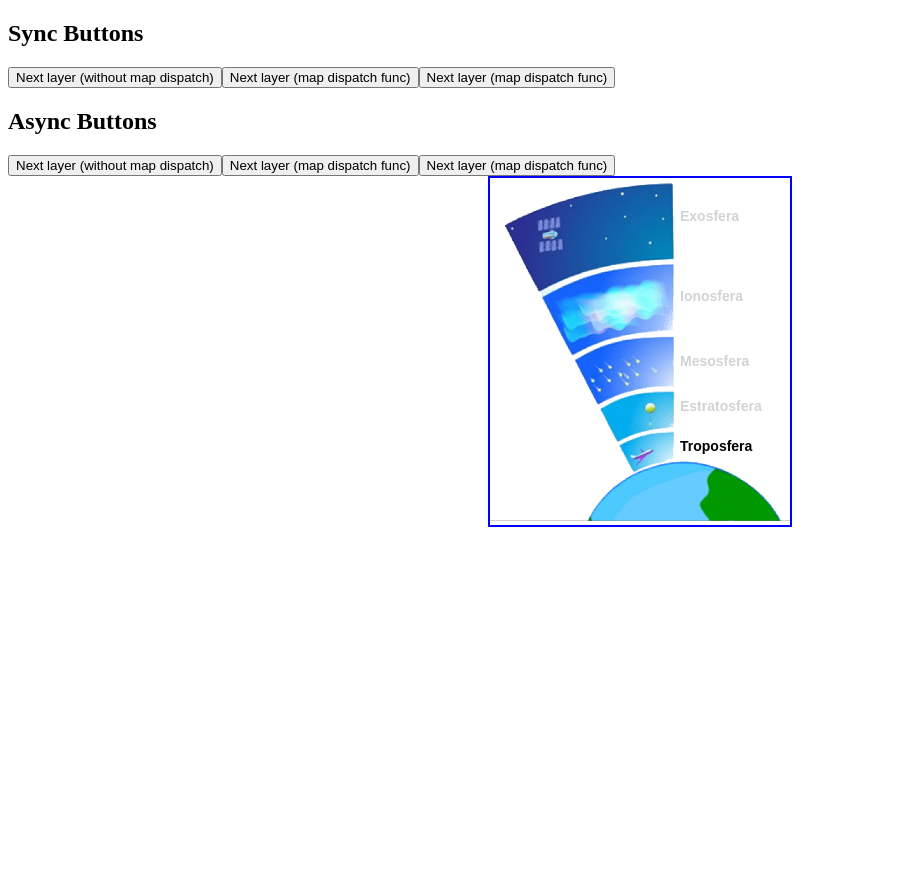
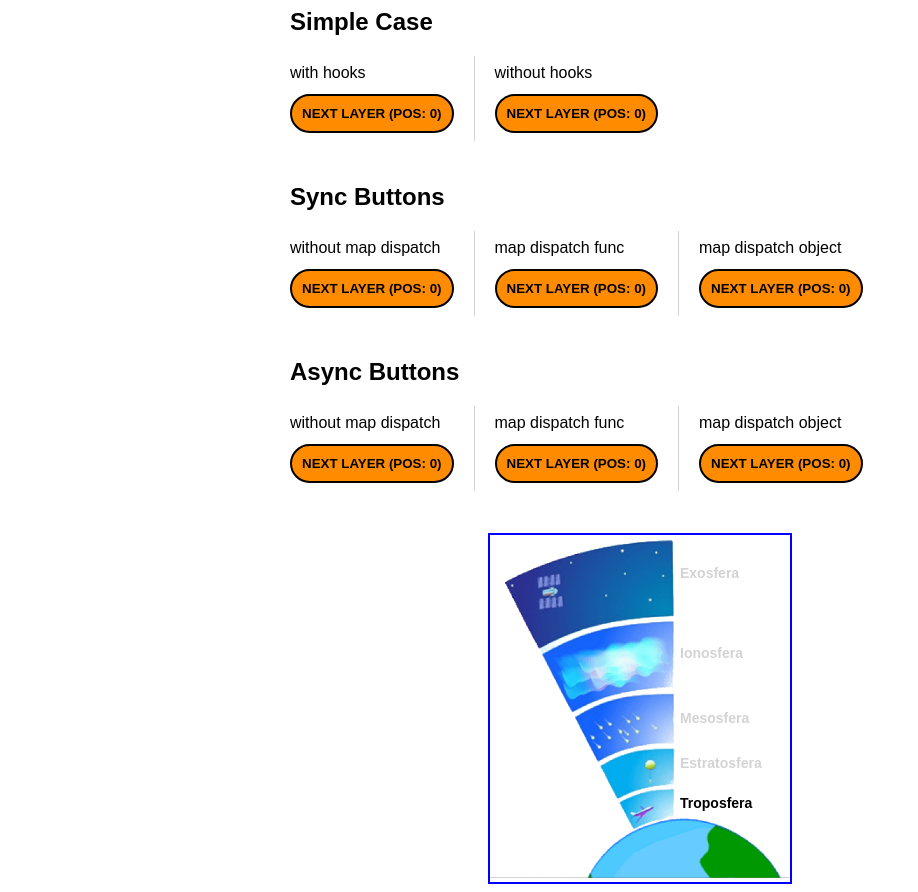
Before and after one commit to AlbertoRiesco/redux-example, a React (Create React App) app: page / in a window 1280 px wide. Shown: the whole page, without its empty margins (0-918 px from the left). Before the commit the page ends 800 px from the top, so only its background shows below. Built offline with nearby package versions, Linux system fonts and the light colour scheme.

Commit message:
feat: styles and simple case examples

```diff
--- a/src/App.js
+++ b/src/App.js
@@ -1,5 +1,7 @@
 import React from 'react';
 import { Atmosphere } from './components/Atmosphere/Atmosphere';
+import { WithHooksButton } from './components/WithHooksButton/WithHooksButton';
+import { WithoutHooksButton } from './components/WithoutHooksButton/WithoutHooksButton';
 import { ButtonWithoutMap } from './components/SyncButtons/ButtonWithoutMap';
 import { ButtonWithMapFunction } from './components/SyncButtons/ButtonWithMapFunction';
 import { ButtonWithMapObject } from './components/SyncButtons/ButtonWithMapObject';
@@ -8,18 +10,46 @@ import { ButtonWithMapFunction as AsyncButtonWithMapFunction } from './component
 import { ButtonWithMapObject as AsyncButtonWithMapObject } from './components/AsyncButtons/ButtonWithMapObject';
 import { Provider } from 'react-redux';
 import { store } from './redux/store/store';
+import styled from 'styled-components';
+
+const Container = styled.div`
+    max-width: 700px;
+    margin: 0 auto;
+    margin-bottom: 42px;
+`;
+
+const Title = styled.h2`
+    font-family: sans-serif;
+    margin-top: 0;
+`;
 
 function App() {
     return (
+
             <Provider store={store}>
-      <h2>Sync Buttons</h2>
+                <Container>
+                    <div>
+                        <Title>Simple Case</Title>
+                        <WithHooksButton />
+                        <WithoutHooksButton />
+                    </div>
+                </Container>
+                <Container>
+                    <div>
+                        <Title>Sync Buttons</Title>
                         <ButtonWithoutMap />
                         <ButtonWithMapFunction originalProp={true} />
                         <ButtonWithMapObject originalProp={true} />
-      <h2>Async Buttons</h2>
+                    </div>
+                </Container>
+                <Container>
+                    <div>
+                        <Title>Async Buttons</Title>
                         <AsyncButtonWithoutMap />
                         <AsyncButtonWithMapFunction originalProp={true} />
                         <AsyncButtonWithMapObject originalProp={true} />
+                    </div>
+                </Container>
                 <Atmosphere />
             </Provider>
     );
--- a/src/components/AsyncButtons/ButtonWithMapFunction.js
+++ b/src/components/AsyncButtons/ButtonWithMapFunction.js
@@ -1,6 +1,7 @@
 import React from 'react';
 import { connect } from 'react-redux';
 import { asyncSetAtmosphereLayerPosition } from '../../redux/ducks/atmosphere';
+import { StyledButton } from '../StyledButton/StyledButton';
 
 const Button = ({ atmosphereLayerPosition, atmosphereLayers, asyncSetAtmosphereLayerPosition }) => {
     const topPosition = atmosphereLayers.length - 1;
@@ -11,7 +12,12 @@ const Button = ({ atmosphereLayerPosition, atmosphereLayers, asyncSetAtmosphereL
     }
 
     return (
-        <button onClick={asyncSetAtmosphereLayerPosition(position)}>Next layer (map dispatch func)</button>
+        <StyledButton
+            onClick={asyncSetAtmosphereLayerPosition(position)}
+            label='map dispatch func'
+        >
+            Next layer (pos: { atmosphereLayerPosition })
+        </StyledButton>
     );
 };
 
--- a/src/components/AsyncButtons/ButtonWithMapObject.js
+++ b/src/components/AsyncButtons/ButtonWithMapObject.js
@@ -1,6 +1,7 @@
 import React from 'react';
 import { connect } from 'react-redux';
 import { asyncSetAtmosphereLayerPosition } from '../../redux/ducks/atmosphere';
+import { StyledButton } from '../StyledButton/StyledButton';
 
 const Button = ({ atmosphereLayerPosition, atmosphereLayers, asyncSetAtmosphereLayerPosition }) => {
     const topPosition = atmosphereLayers.length - 1;
@@ -11,7 +12,12 @@ const Button = ({ atmosphereLayerPosition, atmosphereLayers, asyncSetAtmosphereL
     }
 
     return (
-        <button onClick={() => asyncSetAtmosphereLayerPosition(position)}>Next layer (map dispatch func)</button>
+        <StyledButton
+            onClick={() => asyncSetAtmosphereLayerPosition(position)}
+            label='map dispatch object'
+        >
+            Next layer (pos: { atmosphereLayerPosition })
+        </StyledButton>
     );
 };
 
--- a/src/components/AsyncButtons/ButtonWithoutMap.js
+++ b/src/components/AsyncButtons/ButtonWithoutMap.js
@@ -1,7 +1,7 @@
 import React from 'react';
 import { connect } from 'react-redux';
 import { asyncSetAtmosphereLayerPosition } from '../../redux/ducks/atmosphere';
-
+import { StyledButton } from '../StyledButton/StyledButton';
 
 const Button = ({ atmosphereLayerPosition, atmosphereLayers, dispatch }) => {
     const topPosition = atmosphereLayers.length - 1;
@@ -16,7 +16,12 @@ const Button = ({ atmosphereLayerPosition, atmosphereLayers, dispatch }) => {
     }
 
     return (
-        <button onClick={handleClick}>Next layer (without map dispatch)</button>
+        <StyledButton
+            onClick={handleClick}
+            label='without map dispatch'
+        >
+            Next layer (pos: { atmosphereLayerPosition })
+        </StyledButton>
     );
 };
 
--- /dev/null
+++ b/src/components/StyledButton/StyledButton.js
@@ -0,0 +1,42 @@
+import React from 'react';
+import styled from 'styled-components';
+
+const Container = styled.div`
+    margin-right: 20px;
+    padding: 8px 20px 8px 0;
+    display: inline-flex;
+    flex-direction: column;
+    border-right: 1px solid lightGray;
+    :last-child {
+        border-right: none;
+    }
+`;
+
+const Label = styled.span`
+    font-family: sans-serif;
+    display: inline-block;
+    margin-bottom: 12px;
+`;
+
+const ButtonWithStyles = styled.button`
+    background: DarkOrange;
+    font-weight: 900;
+    border: 2px solid black;
+    border-radius: 2em;
+    padding: 10px;
+    display: inline-block;
+    font-family: sans-serif;
+    text-transform: uppercase;
+    cursor: pointer;
+`;
+
+export const StyledButton = ({ label, children, ...props }) => {
+    return (
+        <Container>
+            <Label>{ label }</Label>
+            <ButtonWithStyles {...props}>
+                { children }
+            </ButtonWithStyles>
+        </Container>
+    );
+};
--- a/src/components/SyncButtons/ButtonWithMapFunction.js
+++ b/src/components/SyncButtons/ButtonWithMapFunction.js
@@ -1,6 +1,7 @@
 import React from 'react';
 import { connect } from 'react-redux';
 import { setAtmosphereLayerPosition } from '../../redux/ducks/atmosphere';
+import { StyledButton } from '../StyledButton/StyledButton';
 
 const Button = ({ atmosphereLayerPosition, atmosphereLayers, handleClick }) => {
     const topPosition = atmosphereLayers.length - 1;
@@ -11,7 +12,12 @@ const Button = ({ atmosphereLayerPosition, atmosphereLayers, handleClick }) => {
     }
 
     return (
-        <button onClick={handleClick(position)}>Next layer (map dispatch func)</button>
+        <StyledButton
+            onClick={() => handleClick(position)}
+            label='map dispatch func'
+        >
+            Next layer (pos: { atmosphereLayerPosition })
+        </StyledButton>
     );
 };
 
@@ -25,7 +31,7 @@ const mapStateToProps = (state) => {
 };
 
 const mapDispatchToProps = (dispatch, ownProps) => ({
-    handleClick: (position) => (event) => dispatch(setAtmosphereLayerPosition(position))
+    handleClick: (position) => dispatch(setAtmosphereLayerPosition(position))
 });
 
 const ConnectedButton = connect(mapStateToProps, mapDispatchToProps)(Button);
--- a/src/components/SyncButtons/ButtonWithMapObject.js
+++ b/src/components/SyncButtons/ButtonWithMapObject.js
@@ -1,6 +1,7 @@
 import React from 'react';
 import { connect } from 'react-redux';
 import { setAtmosphereLayerPosition } from '../../redux/ducks/atmosphere';
+import { StyledButton } from '../StyledButton/StyledButton';
 
 const Button = ({ atmosphereLayerPosition, atmosphereLayers, setAtmosphereLayerPosition }) => {
     const topPosition = atmosphereLayers.length - 1;
@@ -11,7 +12,12 @@ const Button = ({ atmosphereLayerPosition, atmosphereLayers, setAtmosphereLayerP
     }
 
     return (
-        <button onClick={() => setAtmosphereLayerPosition(position)}>Next layer (map dispatch func)</button>
+        <StyledButton
+            onClick={() => setAtmosphereLayerPosition(position)}
+            label='map dispatch object'
+        >
+            Next layer (pos: { atmosphereLayerPosition })
+        </StyledButton>
     );
 };
 
--- a/src/components/SyncButtons/ButtonWithoutMap.js
+++ b/src/components/SyncButtons/ButtonWithoutMap.js
@@ -1,7 +1,7 @@
 import React from 'react';
 import { connect } from 'react-redux';
 import { setAtmosphereLayerPosition } from '../../redux/ducks/atmosphere';
-
+import { StyledButton } from '../StyledButton/StyledButton';
 
 const Button = ({ atmosphereLayerPosition, atmosphereLayers, dispatch }) => {
     const topPosition = atmosphereLayers.length - 1;
@@ -16,7 +16,12 @@ const Button = ({ atmosphereLayerPosition, atmosphereLayers, dispatch }) => {
     }
 
     return (
-        <button onClick={handleClick}>Next layer (without map dispatch)</button>
+        <StyledButton
+        onClick={handleClick}
+            label='without map dispatch'
+        >
+            Next layer (pos: { atmosphereLayerPosition })
+        </StyledButton>
     );
 };
 
--- /dev/null
+++ b/src/components/WithHooksButton/WithHooksButton.js
@@ -0,0 +1,20 @@
+import React from 'react';
+import { useDispatch, useSelector } from 'react-redux';
+import { addAtmosphereLayerPosition } from '../../redux/ducks/atmosphere';
+import { StyledButton } from '../StyledButton/StyledButton';
+
+const Button = () => {
+    const dispatch = useDispatch();
+    const position = useSelector(state => state.atmosphereReducer.atmosphereLayerPosition);
+
+    return (
+        <StyledButton
+            onClick={() => dispatch(addAtmosphereLayerPosition())}
+            label='with hooks'
+        >
+            Next layer (pos: { position })
+        </StyledButton>
+    );
+};
+
+export { Button as WithHooksButton};
--- /dev/null
+++ b/src/components/WithoutHooksButton/WithoutHooksButton.js
@@ -0,0 +1,29 @@
+import React from 'react';
+import { connect } from 'react-redux';
+import { addAtmosphereLayerPosition } from '../../redux/ducks/atmosphere';
+import { StyledButton } from '../StyledButton/StyledButton';
+
+const Button = ({ atmosphereLayerPosition, addAtmosphereLayerPosition }) => {
+    return (
+        <StyledButton
+            onClick={addAtmosphereLayerPosition}
+            label='without hooks'
+        >
+            Next layer (pos: { atmosphereLayerPosition })
+        </StyledButton>
+    );
+};
+
+const mapStateToProps = (state) => {
+    const { atmosphereLayerPosition } = state.atmosphereReducer;
+
+    return {
+        atmosphereLayerPosition,
+    }
+};
+
+const mapDispatchToProps = { addAtmosphereLayerPosition };
+
+const ConnectedButton = connect(mapStateToProps, mapDispatchToProps)(Button);
+
+export { ConnectedButton as WithoutHooksButton};
--- a/src/redux/ducks/atmosphere.js
+++ b/src/redux/ducks/atmosphere.js
@@ -6,11 +6,20 @@ const initialValue = {
 }
 
 // actions
+export const ADD_POSITION = 'redux-example/atmosphereLayerPosition/ADD_POSITION';
 export const SET_POSITION = 'redux-example/atmosphereLayerPosition/SET_POSITION';
 
 // reducer
 export default function reducer(state = initialValue, action = {}) {
   switch (action.type) {
+    case ADD_POSITION:
+      let atmosphereLayerPosition = state.atmosphereLayerPosition + 1;
+
+      if(state.atmosphereLayers.length - 1 === state.atmosphereLayerPosition) {
+        atmosphereLayerPosition = 0;
+      }
+
+      return { ...state, atmosphereLayerPosition };
     case SET_POSITION:
       return { ...state, atmosphereLayerPosition: action.payload };
     default:
@@ -19,8 +28,12 @@ export default function reducer(state = initialValue, action = {}) {
 }
 
 // action creators
+export function addAtmosphereLayerPosition() {
+  return { type: ADD_POSITION };
+}
+
+// action creators
 export function setAtmosphereLayerPosition(payload) {
-  console.log(payload);
   return { type: SET_POSITION, payload };
 }
 
```
Lines whose indentation alone changed are shown as unchanged.
